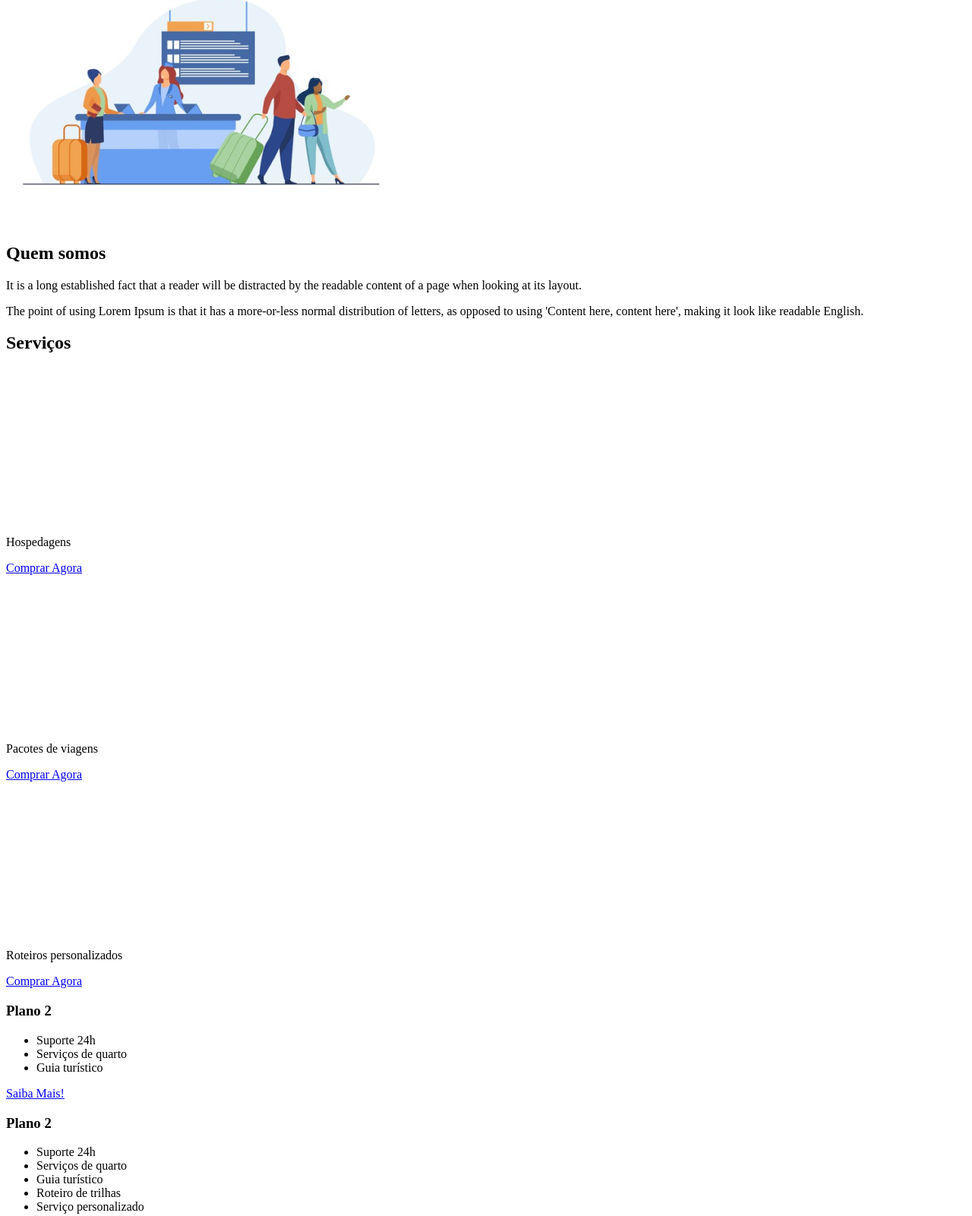
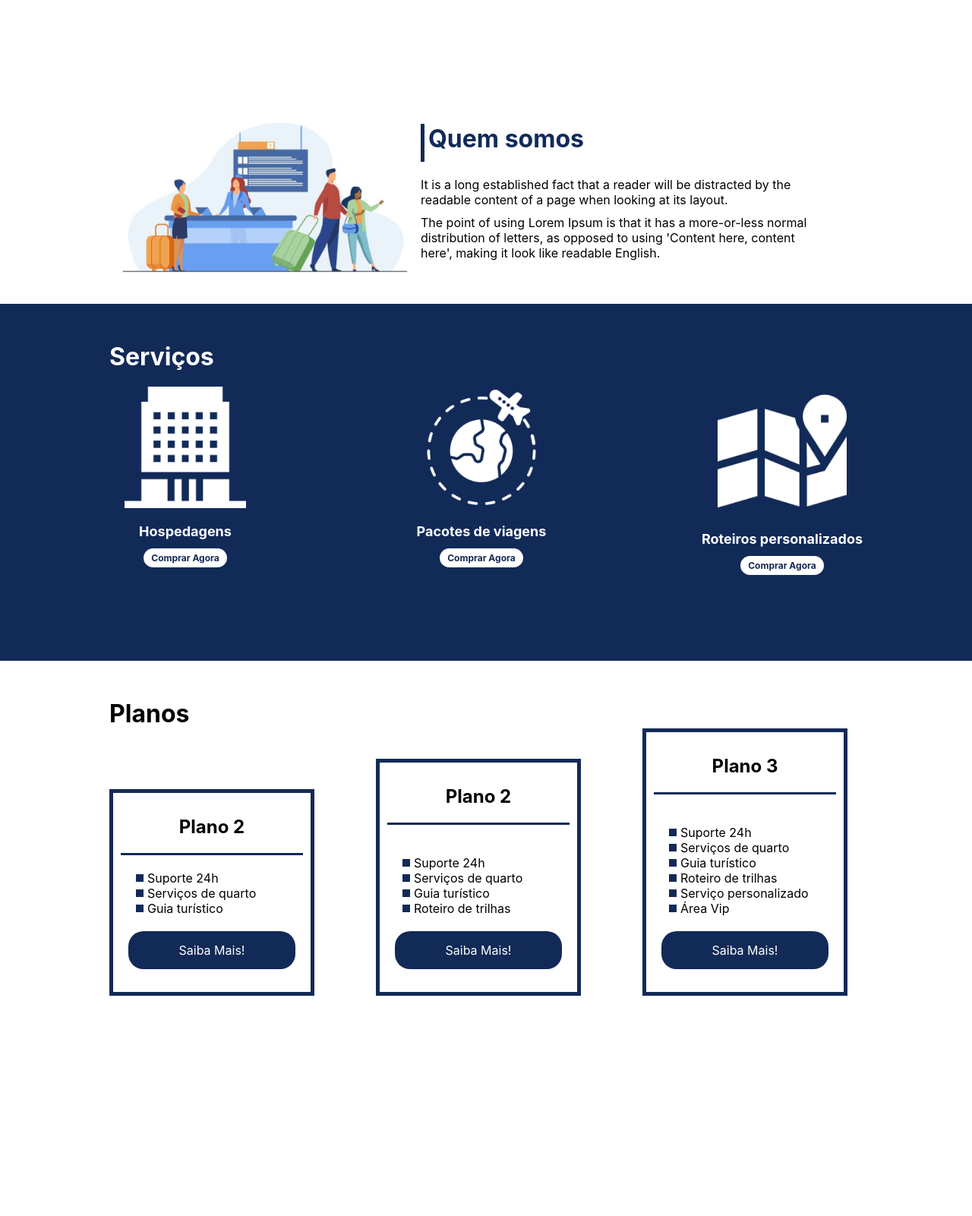
Before and after one commit to GabrielV26/projeto-flex-box, a plain HTML site: page flex-projeto/index.html in a window 1280 px wide. Shown: the part 784-2385 px from the top of the page at 76% size. Drawn offline with Linux system fonts and the light colour scheme.

Commit message:
projeto-completo
Os próximos commits, serão minhas  próprias alterações, até aqui houve a exemplificação da professorar Karen Santos, da DIO.

```diff
--- a/flex-projeto/index.html
+++ b/flex-projeto/index.html
@@ -1,26 +1,32 @@
 <!DOCTYPE html>
 <html lang="pt-br">
+
 <head>
     <meta charset="UTF-8">
     <meta name="viewport" content="width=device-width, initial-scale=1.0">
     <title>Flex Turismos</title>
     <link rel="stylesheet" href="./style.css">
 </head>
+
 <body>
     <header>
+        <div class="flex-container menu">
+            <div>
                 <h1>FlexTurismos</h1>
-        <ul>
+            </div>
+            <ul class="list-items">
                 <li><a href="#quem-somos">Quem Somos</a></li>
                 <li><a href="#servicos">Serviços</a></li>
                 <li><a href="#planos">Planos</a></li>
             </ul>
+        </div>
     </header>
 
-    <div>
-        <div>
+    <div class="flex-container apresentacao">
+        <div class="texto-apresentacao">
             <h1>Flex <br>Turismos</h1>
             <p>O melhor serviço para você!</p>
-            <a href="">Saiba Mais!</a>
+            <a href="" class="btn">Saiba Mais!</a>
         </div>
 
         <div>
@@ -28,37 +34,40 @@
         </div>
     </div>
 
+    <div class="flex-container" id="quem-somos">
         <div>
+            <h2>Quem somos</h2>
+            <p>It is a long established fact that a reader will be distracted by the readable content of a page when
+                looking at its layout. </p>
+            <p>The point of using Lorem Ipsum is that it has a more-or-less normal distribution of letters, as opposed
+                to using 'Content here, content here', making it look like readable English.</p>
+        </div>
+
         <div>
             <img src="./images/1-quem-somos.png" alt="balcão de atendimento">
         </div>
-
-        <div>
-            <h2>Quem somos</h2>
-            <p>It is a long established fact that a reader will be distracted by the readable content of a page when looking at its layout. </p>
-            <p>The point of using Lorem Ipsum is that it has a more-or-less normal distribution of letters, as opposed to using 'Content here, content here', making it look like readable English.</p>
-        </div>
     </div>
 
-    <div>
+    <div class="container-externo">
+        <div class="flex-container" id="servicos">
             <div>
                 <h2>Serviços</h2>
             </div>
 
-        <div>
-            <div>
+            <div class="list-servicos">
+                <div class="item-servicos">
                     <div><img src="./images/icon-2.png" alt="hospedagens"></div>
                     <p>Hospedagens</p>
                     <a href="#">Comprar Agora</a>
                 </div>
 
-            <div>
+                <div class="item-servicos">
                     <div><img src="./images/icon-1.png" alt="pacote de viagens"></div>
                     <p>Pacotes de viagens</p>
                     <a href="#">Comprar Agora</a>
                 </div>
 
-            <div>
+                <div class="item-servicos">
                     <div><img src="./images/icon-3.png" alt="roteiros personalizados"></div>
                     <p>Roteiros personalizados</p>
                     <a href="#">Comprar Agora</a>
@@ -66,33 +75,37 @@
 
             </div>
         </div>
-
+    </div>
+    <div class="flex-container" id="planos">
         <div>
-
-        <div>
+            <h2>Planos</h2>
+        </div>
+        <div class="list-planos">
+            <div class="item-plano">
                 <h3>Plano 2</h3>
                 <ul>
                     <li>Suporte 24h</li>
                     <li>Serviços de quarto</li>
                     <li>Guia turístico</li>
                 </ul>
-            <a href="#">Saiba Mais!</a>
+                <a href="#" class="btn">Saiba Mais!</a>
             </div>
 
-        <div>
+            <div class="item-plano">
                 <h3>Plano 2</h3>
+                <br>
                 <ul>
                     <li>Suporte 24h</li>
                     <li>Serviços de quarto</li>
                     <li>Guia turístico</li>
                     <li>Roteiro de trilhas</li>
-                <li>Serviço personalizado</li>
                 </ul>
-            <a href="#">Saiba Mais!</a>
+                <a href="#" class="btn">Saiba Mais!</a>
             </div>
 
-        <div>
+            <div class="item-plano">
                 <h3>Plano 3</h3>
+                <br>
                 <ul>
                     <li>Suporte 24h</li>
                     <li>Serviços de quarto</li>
@@ -101,13 +114,16 @@
                     <li>Serviço personalizado</li>
                     <li>Área Vip</li>
                 </ul>
-            <a href="#">Saiba Mais!</a>
+                <a href="#" class="btn">Saiba Mais!</a>
             </div>
         </div>
-
+    </div>
     <footer>
-        <p>&copy; 2021 CSS Flexbox</p>
-        <p>Desenvolvido por: Seu nome aqui dev</p>
+        <div class="flex-container footer">
+            <p>&copy; 2022 CSS Flexbox</p>
+            <p>Desenvolvido por: Karen Santos</p>
+            <p>Reescrito por: Gabriel Oliveira</p>
+        </div>
     </footer>
 </body>
 </html>
--- a/flex-projeto/style.css
+++ b/flex-projeto/style.css
@@ -0,0 +1,292 @@
+*{
+    margin:0;
+    padding:0;
+    font-family: -apple-system, BlinkMacSystemFont, 'Segoe UI', Roboto, Oxygen, Ubuntu, Cantarell, 'Open Sans', 'Helvetica Neue', sans-serif ;
+}
+
+ul{
+    list-style: none;
+    margin: 0;
+    padding: 0;
+}
+
+ul li a{
+    text-decoration: none;
+
+}
+div img{
+    display: block;
+    width: 100%;
+}
+
+.flex-container{
+    display: flex;
+    max-width: 992px;
+    margin:auto;
+    width: 100%;
+    min-width: 320px;
+}
+
+header{
+    background-color: #122A57;
+    height: 100px;
+    display: flex;
+    align-items: center;
+    color: #fff;
+}
+
+header .list-items{
+    display: flex;
+    width: 100%;
+    max-width: 260px;
+    justify-content: space-between;
+    align-items: center;
+}
+
+.list-items li a{
+    color: #fff;
+}
+
+header .menu{
+    justify-content: space-between;
+}
+
+.apresentacao{
+    height: 100vh;
+    align-items: center;
+    justify-content: space-between;
+}
+
+.apresentacao .texto-apresentacao{
+    min-height: 200px;
+}
+
+.texto-apresentacao h1{
+    color: #122A57;
+    font-size: 48px;
+    margin-bottom: 10px;
+}
+
+.btn{
+    background-color: #122A57;
+    color: #fff;
+    text-align: center;
+    border-radius: 20px;
+    width: 220px;
+    display: block;
+    text-decoration: none;
+    height: 50px;
+    line-height: 50px;
+    margin-top: 10px;
+    margin-bottom: 10px;
+}
+
+#quem-somos{
+    flex-direction: row-reverse;
+    align-items: center;
+    justify-content: space-between;
+
+}
+
+#quem-somos h2{
+    font-size: 32px;
+    color: #122A57;
+    display: flex;
+    margin-bottom: 20px;
+}
+
+#quem-somos h2::before{
+    content: "";
+    height: 50px;
+    width: 5px;
+    margin-right: 5px;
+    background-color: #122A57;
+    position: relative;
+}
+
+#quem-somos p{
+    margin-bottom: 10px;
+    width: 90%;
+}
+
+#quem-somos img{
+    min-width: 410px;
+}
+
+.container-externo{
+    background-color: #122A57;
+    width: 100%;
+}
+
+#servicos{
+    flex-direction: column;
+    padding-top: 50px;
+    padding-bottom: 100px;
+}
+
+#servicos h2{
+    color: #fff;
+    font-size: 32px;
+    margin-bottom: 20px;
+}
+
+.list-servicos{
+    display: flex;
+    justify-content:space-between;
+}
+
+.list-servicos .item-servicos{
+    text-align: center;
+}
+
+.item-servicos a{
+    width: 220px;
+    background-color: #fff;
+    color: #122A57;
+    text-decoration: none;
+    font-size: 12px;
+    border-radius: 30px;
+    height: 50px;
+    text-align: center;
+    margin-top: 20px;
+    line-height: 50px;
+    padding: 5px 10px;
+    font-weight: 700;
+}
+
+.item-servicos p{
+    font-weight: 700;
+    font-size: 18px;
+    color: #fff;
+    margin-top: 20px;
+}
+
+.item-servicos img{
+    width: 80%;
+    margin: auto;
+}
+
+#planos{
+    flex-direction: column;
+    min-height: 100vh;
+    padding-top: 50px;
+}
+
+#planos h2{
+    font-size: 32px;
+}
+
+.list-planos{
+    display: flex;
+    align-items: flex-end;
+    justify-content: space-between;
+}
+
+.item-plano{
+    flex: 1;
+    border: 5px solid #122A57;
+    margin-right: 20px;
+    padding: 10px;
+    max-width: 240px;
+}
+
+.item-plano .btn{
+    margin: auto;
+    margin-bottom: 20px;
+}
+
+.item-plano h3{
+    font-size: 24px;
+    display: flex;
+    flex-direction: column;
+    text-align: center;
+    margin-top: 20px;
+}
+
+.item-plano h3::after{
+    content: "";
+    background-color: #122A57;
+    width: 100%;
+    height: 3px;
+    margin-top: 20px;
+    margin-bottom: 10px;
+}
+
+.item-plano ul{
+    padding: 10px 20px;
+    display: flex;
+    flex-direction: column;
+    margin-bottom: 10px;
+}
+
+.item-plano ul li{
+    display: flex;
+    flex-wrap: nowrap;
+    align-items: center;
+}
+
+.item-plano ul li::before{
+    content: "";
+    width: 10px;
+    height: 10px;
+    background-color: #122A57;
+    margin-right: 5px;
+}
+
+footer{
+    background-color: #122A57;
+    height: 70px;
+    display: flex;
+    align-items: center;
+}
+
+footer .footer{
+    justify-content: space-between;
+    color: #fff;
+}
+
+/* mobile */
+
+@media(max-width:992px){
+    .flex-container{
+        flex-direction: column;
+    }
+
+    .apresentacao{
+        flex-direction: column-reverse;
+    }
+
+    .apresentacao .texto-apresentacao{
+        width: 100%;
+    }
+
+    #quem-somos{
+        flex-direction: column-reverse;
+    }
+    #quem-somos img{
+        min-width: 320px;
+        margin: auto;
+    }
+
+    .list-servicos{
+        flex-direction: column;
+    }
+
+    .item-servicos img{
+        width: 50%;
+        margin: auto;
+    }
+
+    .list-planos{
+        flex-direction: column;
+        align-items: flex-start;
+        margin-bottom: 20px;
+    }
+
+    .list-planos .item-plano{
+        max-width: 90%;
+        margin: auto;
+        width: 100%;
+        margin-bottom: 20px;
+    }
+}
```
Lines whose indentation alone changed are shown as unchanged.
